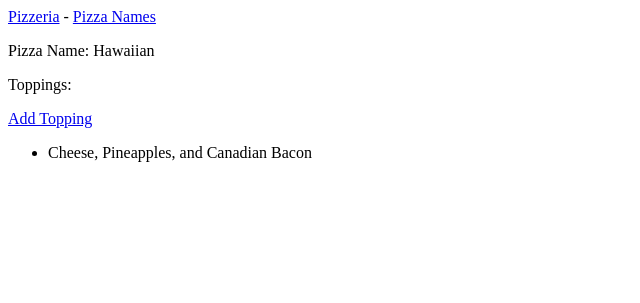
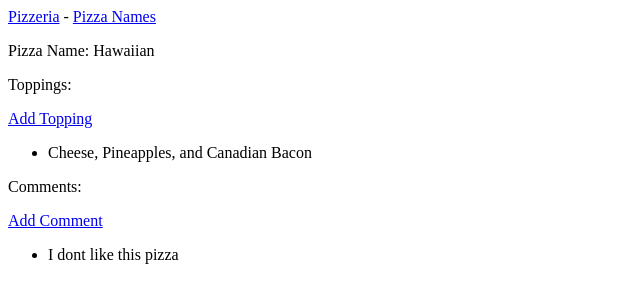
Before and after one commit to Mbailey887/Pizzeria, a Django app: page /pizzanames/2/ in a window 1280 px wide. Shown: the top 303 px of the page, without its empty margins (0-640 px from the left). Run offline with Django 3.2, Linux system fonts and the light colour scheme; data comes from the database, SQL or seed files in the repository; both versions use the stored data as it was after the commit.

Commit message:
Created Comments in DB and on page

```diff
--- a/MyShell.py
+++ b/MyShell.py
@@ -18,3 +18,7 @@ names = t.topping_set.all()
 
 for name in names:
     print(name)
+comments = t.comment_set.all()
+
+for comment in comments:
+    print(comment)
--- a/pizzas/admin.py
+++ b/pizzas/admin.py
@@ -3,6 +3,8 @@ from django.contrib import admin
 # Register your models here.
 from .models import PizzaName
 from .models import Topping
+from .models import Comment
 
 admin.site.register(PizzaName)
 admin.site.register(Topping)
+admin.site.register(Comment)
--- a/pizzas/models.py
+++ b/pizzas/models.py
@@ -13,3 +13,10 @@ class Topping(models.Model):
 
     def __str__(self):
         return f"{self.name[:50]}..."
+
+class Comment(models.Model):
+    pizzaname = models.ForeignKey(PizzaName, on_delete=models.CASCADE)
+    comment = models.TextField()
+
+    def __str__(self):
+        return f"{self.comment[:50]}..."
--- a/pizzas/templates/pizzas/pizzaname.html
+++ b/pizzas/templates/pizzas/pizzaname.html
@@ -19,4 +19,19 @@
   {% endfor %}
   </ul>
 
+  <p>Comments:</p>
+  <p>
+    <a href="{% url 'pizzas:new_comment' pizzaname.id %}">Add Comment</a>
+  </p>
+
+  <ul>
+  {% for comment in comments %}
+    <li>
+      <p>{{comment.comment|linebreaks }}</p>
+    </li>
+  {% empty %}
+    <li>There are no comments for this Pizza.</li>
+  {% endfor %}
+  </ul>
+
 {% endblock content %}
--- a/pizzas/urls.py
+++ b/pizzas/urls.py
@@ -17,4 +17,6 @@ urlpatterns = [
     path('new_pizzaname', views.new_pizzaname, name='new_pizzaname'),
     # Page for adding new toppings
     path('new_topping/<int:pizzaname_id>/', views.new_topping, name='new_topping'),
+    # Page for adding new comments
+    path('new_comment/<int:pizzaname_id>/', views.new_comment, name='new_comment'),
 ]
--- a/pizzas/views.py
+++ b/pizzas/views.py
@@ -1,7 +1,7 @@
 from django.shortcuts import render, redirect
 
 from .models import PizzaName
-from .forms import PizzaNameForm, ToppingForm
+from .forms import PizzaNameForm, ToppingForm, CommentForm
 
 def index(request):
     """The home page for Pizzeria."""
@@ -17,7 +17,8 @@ def pizzaname(request, pizzaname_id):
     """Show a single pizza and all its toppings."""
     pizzaname = PizzaName.objects.get(id=pizzaname_id) #pizzaname_id might not be right
     toppings = pizzaname.topping_set.order_by('pizzaname_id')
-    context = {'pizzaname': pizzaname, 'toppings': toppings}
+    comments = pizzaname.comment_set.order_by('pizzaname_id')
+    context = {'pizzaname': pizzaname, 'toppings': toppings, 'comments': comments}
     return render(request, 'pizzas/pizzaname.html', context)
 
 def new_pizzaname(request):
@@ -49,3 +50,19 @@ def new_topping(request, pizzaname_id):
 
     context = {'pizzaname': pizzaname, 'form': form}
     return render(request, 'pizzas/new_topping.html', context)
+
+def new_comment(request, pizzaname_id):
+    pizzaname = PizzaName.objects.get(id=pizzaname_id)
+
+    if request.method != 'POST':
+        form = CommentForm()
+    else:
+        form = CommentForm(data=request.POST)
+        if form.is_valid():
+            new_comment = form.save(commit=False)
+            new_comment.pizzaname = pizzaname
+            new_comment.save()
+            return redirect('pizzas:pizzaname', pizzaname_id=pizzaname_id)
+
+    context = {'pizzaname': pizzaname, 'form': form}
+    return render(request, 'pizzas/new_comment.html', context)
```
Also changed, not shown: pizzas/forms.py (+8 -1 lines), pizzas/templates/pizzas/new_comment.html (added, +14 -0 lines), db.sqlite3, pizzas/migrations/0004_comment.py (added).
